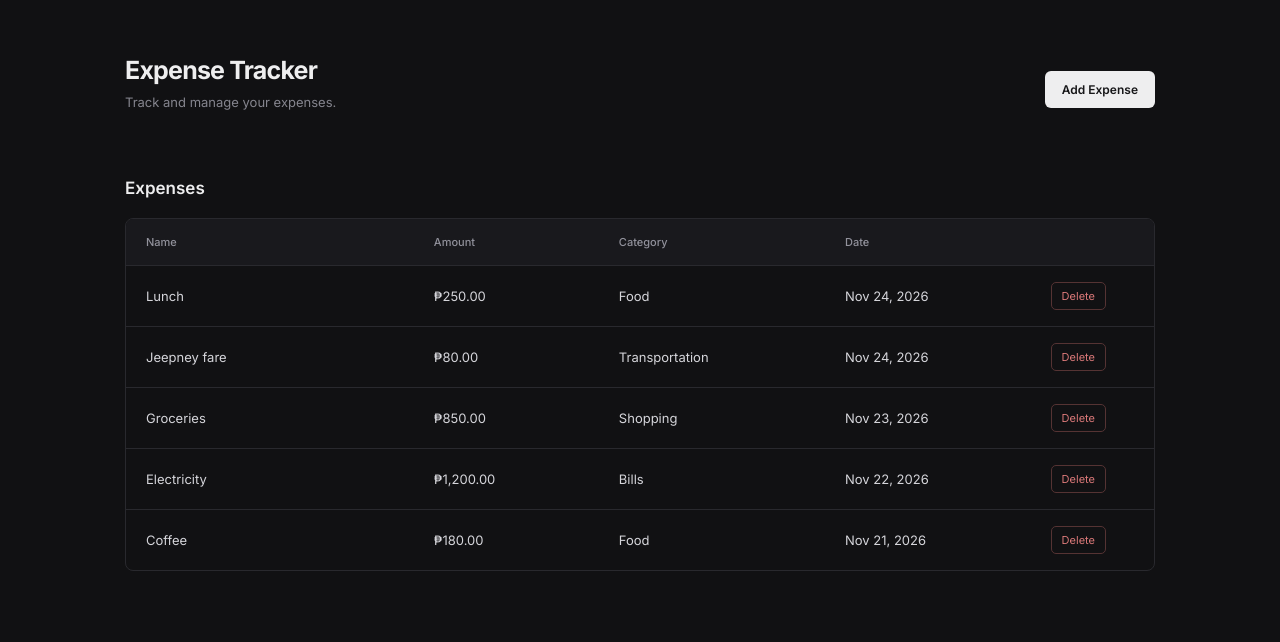
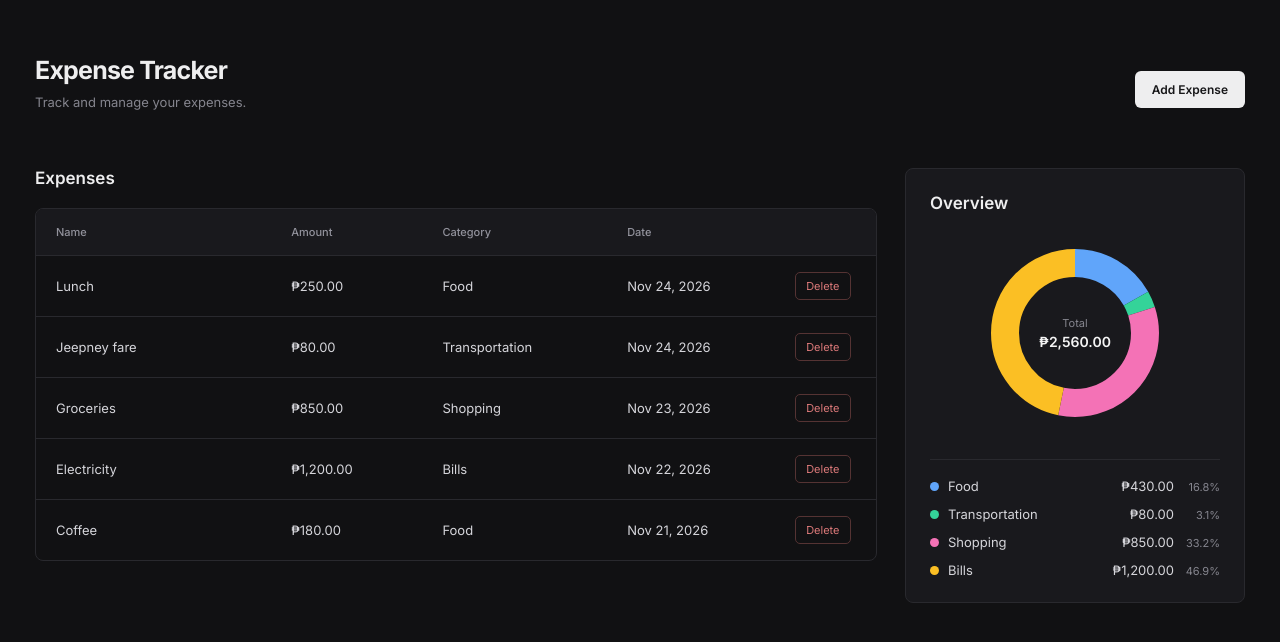
Before and after one commit to PRSM-Group/expensetracker, a React (Vite) app: page / in a window 1280 px wide. Shown: the top 642 px of the page. Built offline with nearby package versions, Linux system fonts and the light colour scheme.

Commit message:
added pie chart for overview by category

```diff
--- a/src/App.css
+++ b/src/App.css
@@ -1,6 +1,5 @@
-
 .container {
-  max-width: 1100px;
+  max-width: 1280px;
   margin: 0 auto;
   padding: 55px 35px;
 }
@@ -11,7 +10,7 @@
   display: flex;
   justify-content: space-between;
   align-items: center;
-  margin-bottom: 55px;
+  margin-bottom: 45px;
   gap: 15px;
 }
 
@@ -45,9 +44,19 @@
   background: #d4d4d8;
 }
 
+/* Dashboard Two-Column Layout */
+
+.dashboard-grid {
+  display: grid;
+  grid-template-columns: 1fr 340px;
+  gap: 28px;
+  align-items: start;
+}
+
 /* Expenses Table */
 
-.expenses h2 {
+.expenses h2,
+.chart-card h2 {
   font-size: 17px;
   font-weight: 600;
   margin: 0 0 20px;
@@ -62,7 +71,7 @@
 
 table {
   width: 100%;
-  min-width: 650px;
+  min-width: 600px;
   table-layout: fixed;
   border-collapse: collapse;
   text-align: left;
@@ -123,6 +132,109 @@ tbody tr {
 
 tbody tr:hover {
   background: #19191d;
+}
+
+/* Pie Chart Sidebar */
+
+.chart-card {
+  background: #19191d;
+  border: 1px solid #29292e;
+  border-radius: 8px;
+  padding: 24px;
+}
+
+.empty-chart {
+  color: #85858e;
+  font-size: 13px;
+  text-align: center;
+  padding: 40px 0;
+}
+
+.pie-wrapper {
+  position: relative;
+  width: 200px;
+  height: 200px;
+  margin: 10px auto 26px;
+}
+
+.pie-svg {
+  width: 100%;
+  height: 100%;
+}
+
+.pie-svg circle {
+  transition:
+    stroke-dasharray 0.35s ease,
+    stroke-dashoffset 0.35s ease;
+}
+
+.pie-center {
+  position: absolute;
+  inset: 0;
+  display: flex;
+  flex-direction: column;
+  align-items: center;
+  justify-content: center;
+  pointer-events: none;
+  text-align: center;
+}
+
+.pie-center span {
+  font-size: 11px;
+  color: #85858e;
+  margin-bottom: 3px;
+}
+
+.pie-center strong {
+  font-size: 14px;
+  color: #f5f5f5;
+  font-weight: 600;
+}
+
+.chart-legend {
+  list-style: none;
+  margin: 0;
+  padding: 0;
+  display: flex;
+  flex-direction: column;
+  gap: 12px;
+  border-top: 1px solid #29292e;
+  padding-top: 18px;
+}
+
+.legend-item {
+  display: flex;
+  justify-content: space-between;
+  align-items: center;
+  font-size: 13px;
+}
+
+.legend-label {
+  display: flex;
+  align-items: center;
+  gap: 9px;
+  color: #d5d5da;
+}
+
+.legend-dot {
+  width: 9px;
+  height: 9px;
+  border-radius: 50%;
+  flex-shrink: 0;
+}
+
+.legend-values {
+  display: flex;
+  align-items: baseline;
+  gap: 8px;
+  color: #d5d5da;
+}
+
+.legend-values small {
+  color: #85858e;
+  font-size: 11px;
+  min-width: 38px;
+  text-align: right;
 }
 
 /* Editable Table Cells */
@@ -273,6 +385,12 @@ tbody tr:hover {
 
 /* Responsive Layout */
 
+@media (max-width: 960px) {
+  .dashboard-grid {
+    grid-template-columns: 1fr;
+  }
+}
+
 @media (max-width: 600px) {
   .container {
     padding: 35px 18px;
@@ -286,7 +404,8 @@ tbody tr:hover {
     overflow-x: auto;
   }
 
-  .expenses h2 {
+  .expenses h2,
+  .chart-card h2 {
     font-size: 16px;
   }
 }
--- a/src/App.jsx
+++ b/src/App.jsx
@@ -11,6 +11,15 @@ const categories = [
   "Other",
 ];
 
+const categoryColors = {
+  Food: "#60a5fa",
+  Transportation: "#34d399",
+  Shopping: "#f472b6",
+  Bills: "#fbbf24",
+  Entertainment: "#a78bfa",
+  Other: "#94a3b8",
+};
+
 function getToday() {
   const today = new Date();
   const year = today.getFullYear();
@@ -18,6 +27,122 @@ function getToday() {
   const day = String(today.getDate()).padStart(2, "0");
 
   return `${year}-${month}-${day}`;
+}
+
+function ExpensePieChart({ expenses }) {
+  const totalsByCategory = categories
+    .map((category) => {
+      const total = expenses
+        .filter((expense) => expense.category === category)
+        .reduce((sum, expense) => sum + Number(expense.amount), 0);
+
+      return {
+        category,
+        total,
+        color: categoryColors[category],
+      };
+    })
+    .filter((item) => item.total > 0);
+
+  const grandTotal = totalsByCategory.reduce(
+    (sum, item) => sum + item.total,
+    0,
+  );
+
+  const radius = 70;
+  const circumference = 2 * Math.PI * radius;
+
+  const slices = totalsByCategory.reduce((acc, item) => {
+    const percent = item.total / grandTotal;
+    const prevCumulative =
+      acc.length > 0 ? acc[acc.length - 1].nextCumulative : 0;
+
+    acc.push({
+      ...item,
+      percent,
+      cumulativePercent: prevCumulative,
+      nextCumulative: prevCumulative + percent,
+    });
+
+    return acc;
+  }, []);
+
+  return (
+    <aside className="chart-card">
+      <h2>Overview</h2>
+
+      {grandTotal === 0 ? (
+        <p className="empty-chart">No expenses to display.</p>
+      ) : (
+        <>
+          <div className="pie-wrapper">
+            <svg viewBox="0 0 200 200" className="pie-svg">
+              {slices.map((slice) => {
+                const strokeDasharray = `${slice.percent * circumference} ${circumference}`;
+                const strokeDashoffset =
+                  -slice.cumulativePercent * circumference;
+
+                return (
+                  <circle
+                    key={slice.category}
+                    cx="100"
+                    cy="100"
+                    r={radius}
+                    fill="transparent"
+                    stroke={slice.color}
+                    strokeWidth="28"
+                    strokeDasharray={strokeDasharray}
+                    strokeDashoffset={strokeDashoffset}
+                    transform="rotate(-90 100 100)"
+                  />
+                );
+              })}
+            </svg>
+
+            <div className="pie-center">
+              <span>Total</span>
+              <strong>
+                ₱
+                {grandTotal.toLocaleString("en-PH", {
+                  minimumFractionDigits: 2,
+                  maximumFractionDigits: 2,
+                })}
+              </strong>
+            </div>
+          </div>
+
+          <ul className="chart-legend">
+            {totalsByCategory.map((item) => {
+              const percentage = ((item.total / grandTotal) * 100).toFixed(1);
+
+              return (
+                <li key={item.category} className="legend-item">
+                  <div className="legend-label">
+                    <span
+                      className="legend-dot"
+                      style={{ backgroundColor: item.color }}
+                    />
+                    <span>{item.category}</span>
+                  </div>
+
+                  <div className="legend-values">
+                    <span>
+                      ₱
+                      {item.total.toLocaleString("en-PH", {
+                        minimumFractionDigits: 2,
+                        maximumFractionDigits: 2,
+                      })}
+                    </span>
+                    <small>{percentage}%</small>
+                  </div>
+                </li>
+              );
+            })}
+          </ul>
+        </>
+      )}
+    </aside>
+  );
 }
 
 function EditableCell({ value, type = "text", options, onSave }) {
@@ -123,9 +248,7 @@ function EditableCell({ value, type = "text", options, onSave }) {
 
 function App() {
   const [expenses, setExpenses] = useState(initialExpenses);
-
   const [showForm, setShowForm] = useState(false);
-
   const [formData, setFormData] = useState({
     name: "",
     amount: "",
@@ -192,6 +315,7 @@ function App() {
         </button>
       </header>
 
+      <div className="dashboard-grid">
         <section className="expenses">
           <h2>Expenses</h2>
 
@@ -212,7 +336,9 @@ function App() {
                   <tr key={expense.id}>
                     <EditableCell
                       value={expense.name}
-                    onSave={(value) => updateExpense(expense.id, "name", value)}
+                      onSave={(value) =>
+                        updateExpense(expense.id, "name", value)
+                      }
                     />
 
                     <EditableCell
@@ -235,7 +361,9 @@ function App() {
                     <EditableCell
                       value={expense.date}
                       type="date"
-                    onSave={(value) => updateExpense(expense.id, "date", value)}
+                      onSave={(value) =>
+                        updateExpense(expense.id, "date", value)
+                      }
                     />
                     <td>
                       <button
@@ -251,6 +379,9 @@ function App() {
             </table>
           </div>
         </section>
+
+        <ExpensePieChart expenses={expenses} />
+      </div>
 
       {showForm && (
         <div className="modal-overlay">
```
Also changed, not shown: 1 other file (tests, documents, lock files or other folders). Lines whose indentation alone changed are shown as unchanged.
